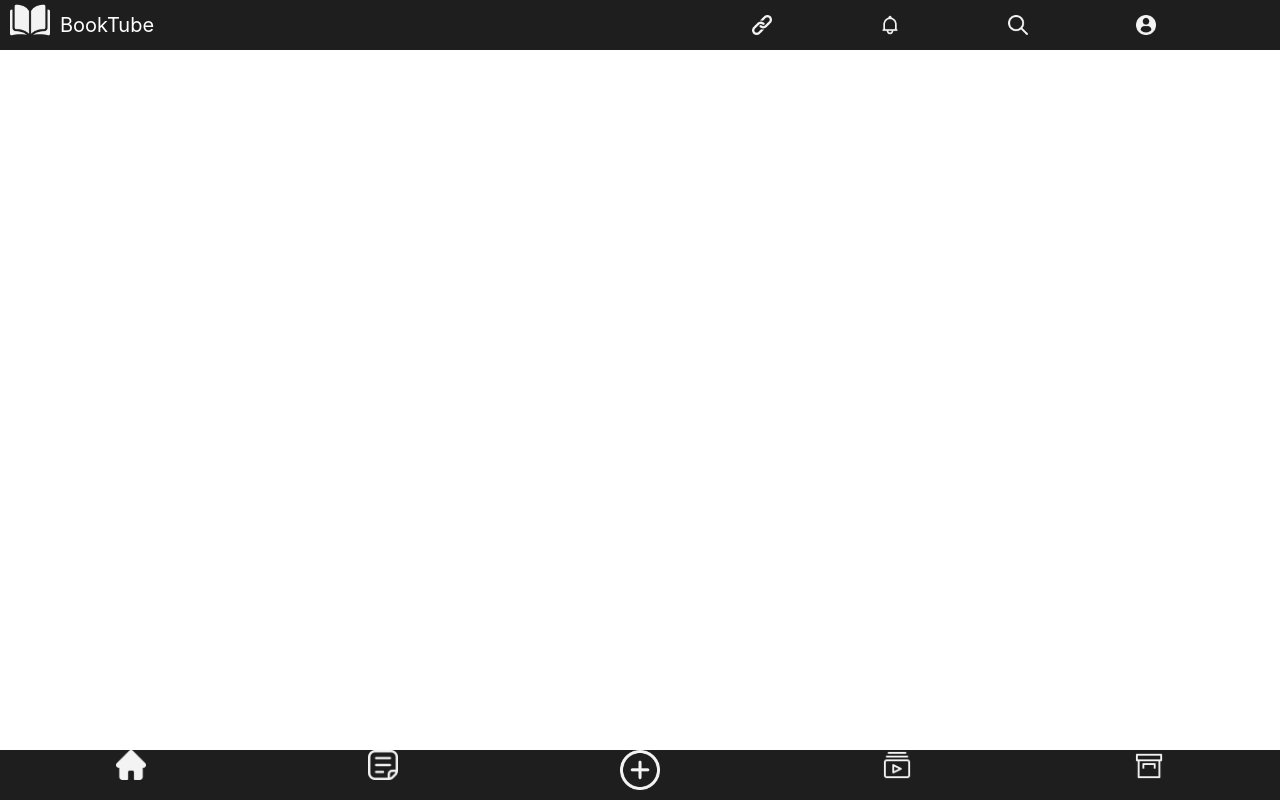
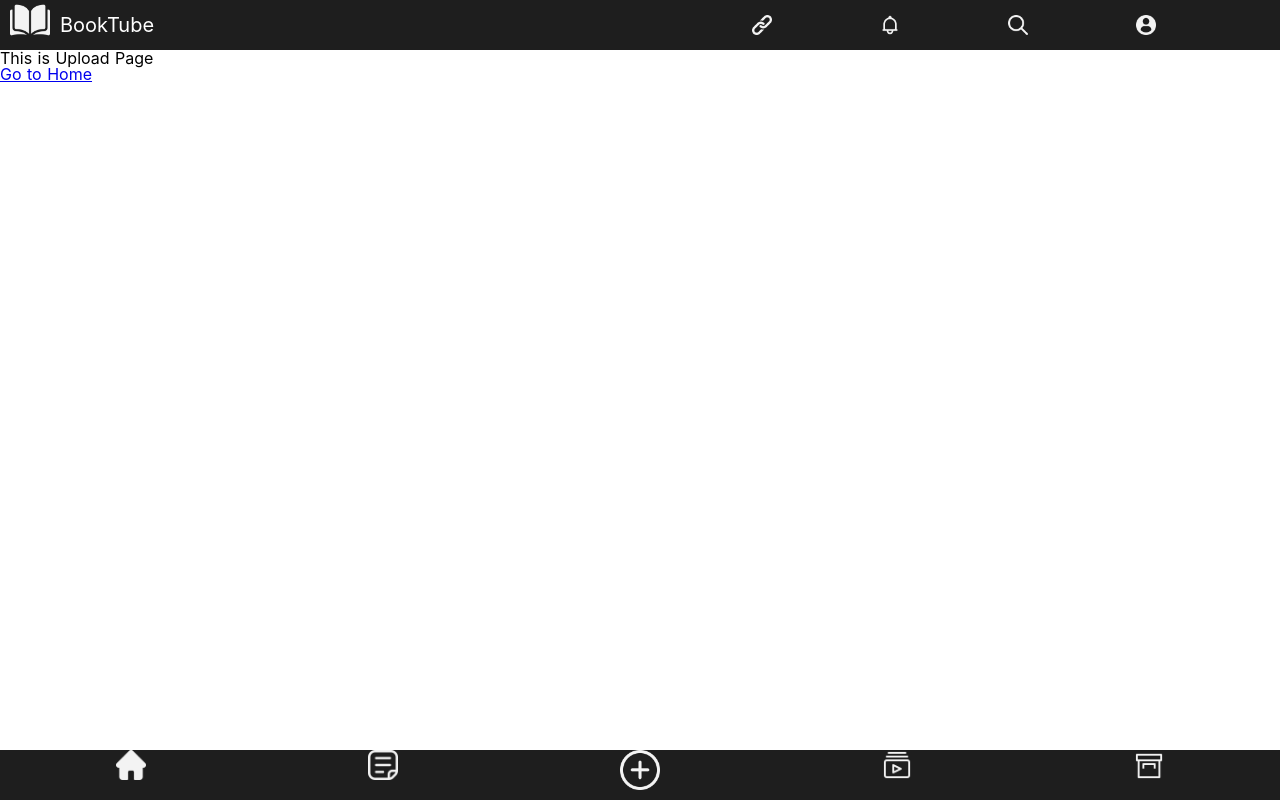
Before and after one commit to vivaMSJ/booktube, a Nuxt app: page /upload in a window 1280 px wide. Before the commit this address had no page. Built offline with nearby package versions, Linux system fonts and the light colour scheme.

Commit message:
modified builddir dist

```diff
--- a/nuxt.config.js
+++ b/nuxt.config.js
@@ -42,6 +42,7 @@ export default {
 
   // Build Configuration: https://go.nuxtjs.dev/config-build
   build: {
+    dir: 'dist'
   },
 
   aixos: {
@@ -53,15 +54,11 @@ export default {
     pathRewrite: {'^/api/':''}
     // '/api': 'https://openapi.naver.com/v1/search/movie.json?query=s%EC%A3%BC%EC%8B%9D&display=10&start=1&genre=1',
 
-    },}
+    },},
 
-  // module.exports : {
-  //   devServer : {
-  //         proxy: {
-  //           'https://openapi.naver.com/v1/search/movie.json?query=%EC%82%AC%EB%9E%91%0D%0A&display=10&start=1&genre=18s' : {
-  //             target: 'http://127.0.0.1:12010'
-  //           }
-  //         }
-  //       }
+  // generate: {
+  //   dir: 'dist'
+
   // }
+  buildDir: 'dist'
 }
--- a/package.json
+++ b/package.json
@@ -13,6 +13,7 @@
     "@nuxtjs/axios": "^5.13.6",
     "core-js": "^3.25.3",
     "nuxt": "^2.15.8",
+    "vercel": "^28.5.6",
     "vue": "^2.7.10",
     "vue-server-renderer": "^2.7.10",
     "vue-template-compiler": "^2.7.10"
--- /dev/null
+++ b/pages/upload.vue
@@ -0,0 +1,12 @@
+<template>
+     <div>
+        <h1>This is Upload Page</h1>
+        <nuxt-link to="/">Go to Home</nuxt-link>
+    </div>
+</template>
+
+<script>
+export default {
+
+}
+</script>
```
Also changed, not shown: 1 other file (tests, documents, lock files or other folders).
